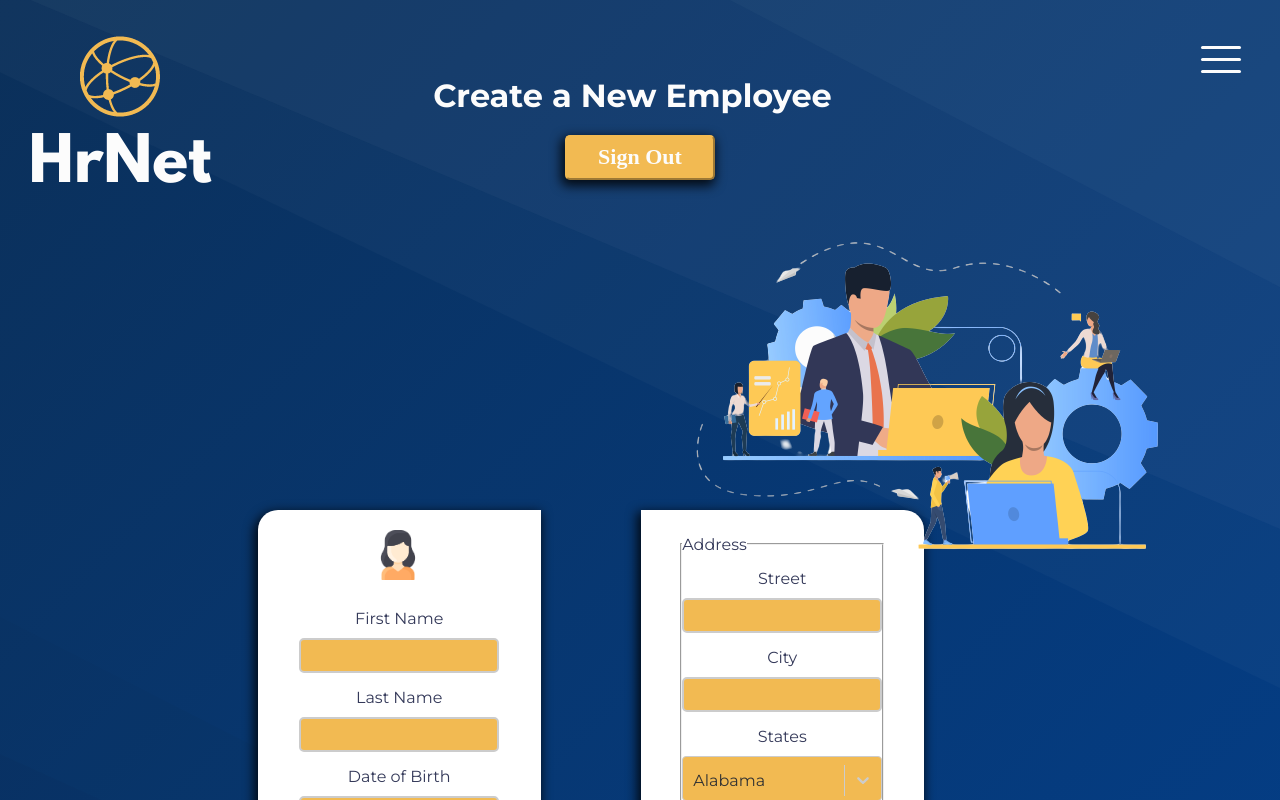
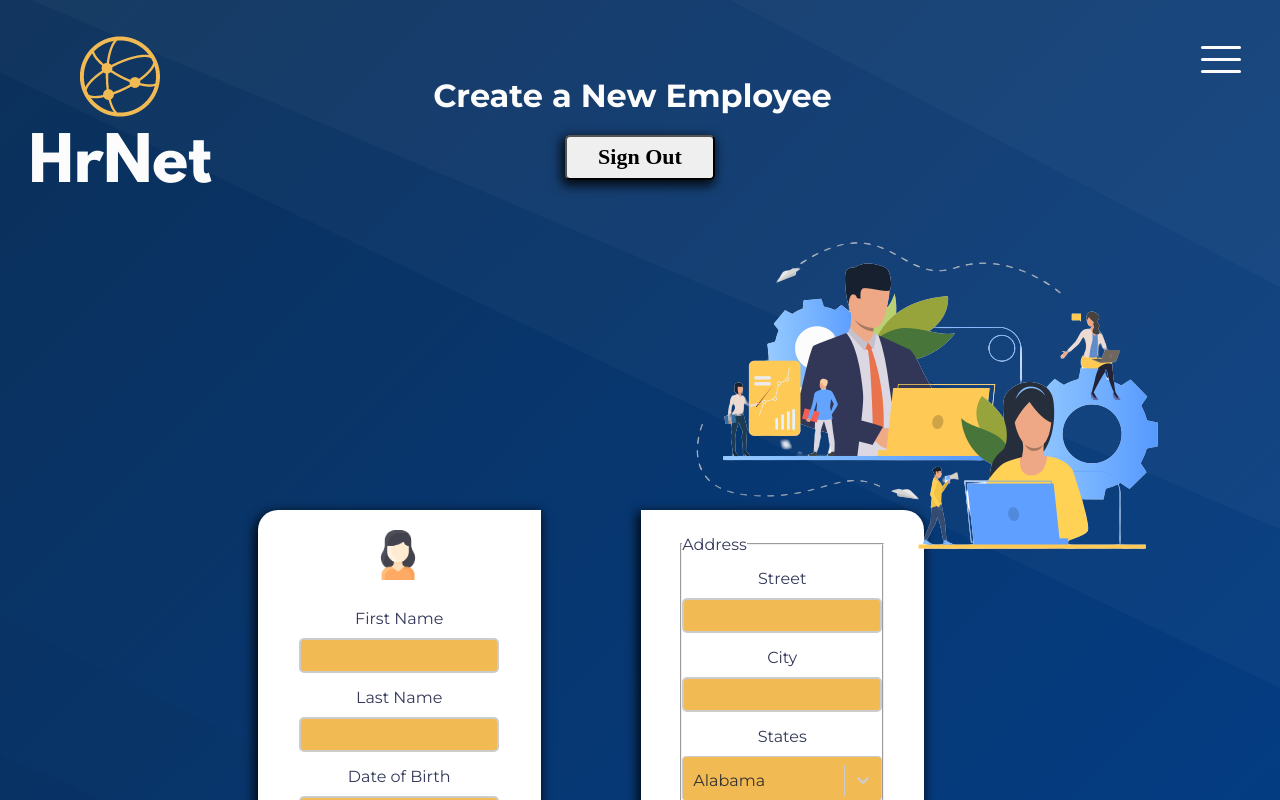
Before and after one commit to guillaumeribeau/P14_22_09_2021, a React (Create React App) app: page / in a window 1280 px wide. Shown: the top 800 px of the page. Built offline with nearby package versions, Linux system fonts and the light colour scheme; no server answers; sample sign-in values are in the browser's storage.

Commit message:
Authentification is ok with private route

```diff
--- a/src/App.js
+++ b/src/App.js
@@ -1,26 +1,21 @@
 import { BrowserRouter as Router, Route } from "react-router-dom";
 
-import EmployeeList from './Pages/EmployeeList';
-import Home from './Pages/Home';
+import EmployeeList from "./Pages/EmployeeList";
+import Home from "./Pages/Home";
 import Login from "./Pages/Login";
-import {AuthProvider} from "./utils/AuthProvider"
-
+import { AuthProvider } from "./utils/AuthProvider";
+import PrivateRoute from "./utils/PrivateRoute";
 
 function App() {
   return (
     <AuthProvider>
-    <Router>
-      <Route exact path="/login" component={Login} />
-      <Route exact path="/" component={Home} />
-      <Route exact path="/employee" component={EmployeeList} />
-
-
-    </Router>
+      <Router>
+        <PrivateRoute exact path="/" component={Home} />
+        <Route exact path="/login" component={Login} />
+        <Route exact path="/employee" component={EmployeeList} />
+      </Router>
     </AuthProvider>
   );
-
-
-
 }
 
 export default App;
--- a/src/styles/components/_header.scss
+++ b/src/styles/components/_header.scss
@@ -27,7 +27,7 @@ a {
   padding-left: 10px;
   box-shadow: $box-shadow;
   opacity: 0;
-  z-index:9999;
+  z-index: 9999;
   &:hover {
     box-shadow: $box-shadow-hover;
   }
@@ -45,9 +45,7 @@ a {
   margin-bottom: 10px;
 }
 
-.signout-btn{
-  background: rgb(242, 186, 82);
-  color: $white-color;
+.signout-btn {
   font-family: Monserrat;
   font-size: 22px;
   font-weight: 700;
@@ -56,10 +54,5 @@ a {
   border-radius: 5px;
   cursor: pointer;
   margin-top: 20px;
-  border-color: $input-color;
   box-shadow: $box-shadow;
-
-  &:hover {
-    box-shadow: $box-shadow-hover;
-  }
 }
--- /dev/null
+++ b/src/utils/PrivateRoute.jsx
@@ -0,0 +1,22 @@
+import React, { useContext } from "react";
+import { Route, Redirect } from "react-router-dom";
+import { AuthContext } from "./AuthProvider";
+
+const PrivateRoute = ({ component: RouteComponent, ...rest }) => {
+  const { currentUser } = useContext(AuthContext);
+
+  return (
+    <Route
+      {...rest}
+      render={(routeProps) =>
+        !!currentUser ? (
+          <RouteComponent {...routeProps} />
+        ) : (
+          <Redirect to={"/login"} />
+        )
+      }
+    />
+  );
+};
+
+export default PrivateRoute;
```
